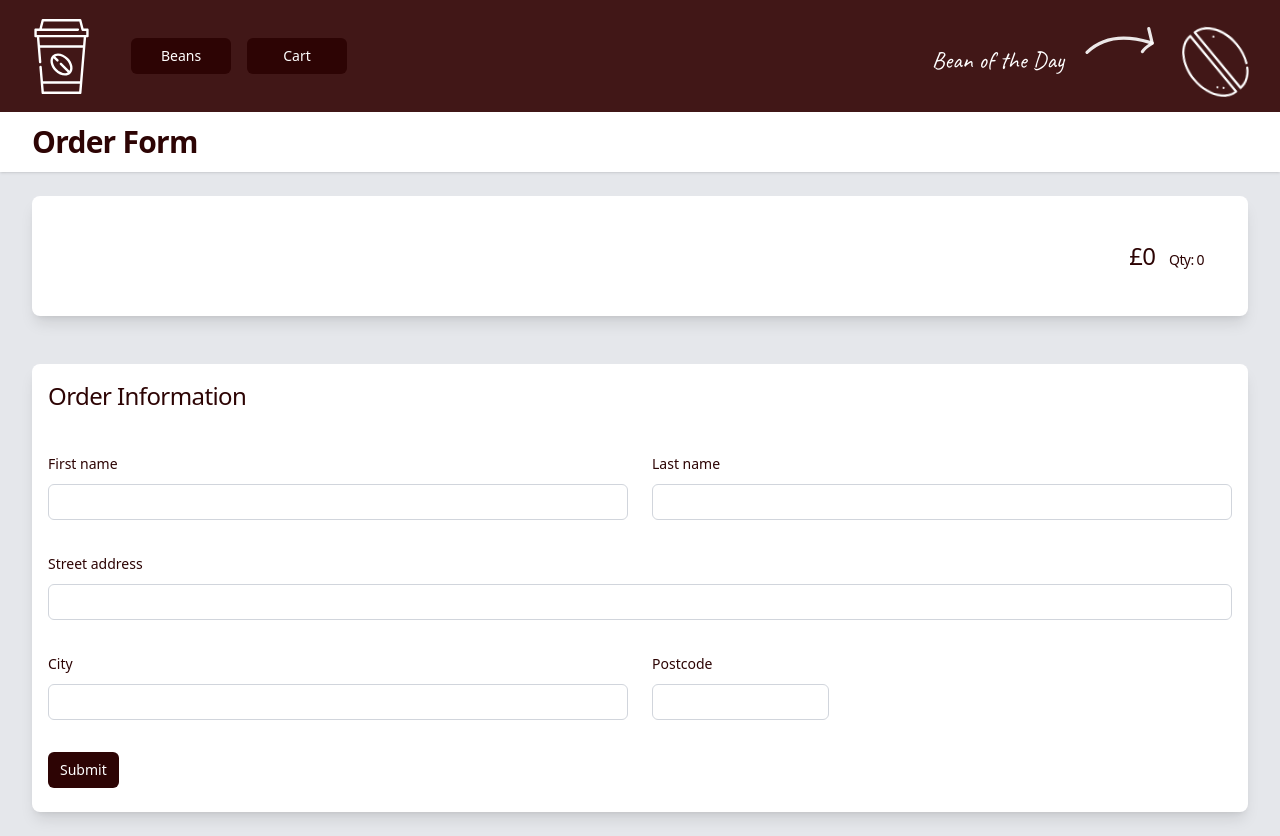
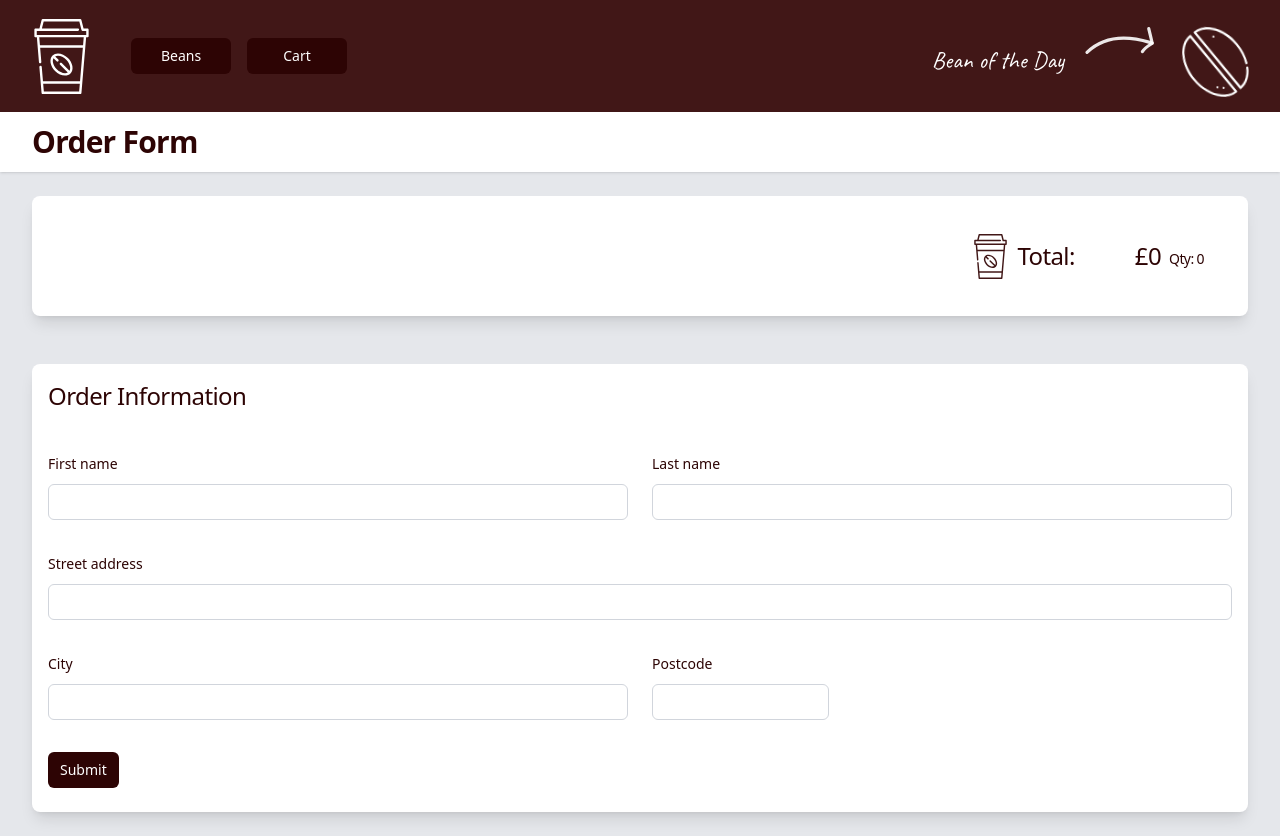
Before and after one commit to davidmarkstewart/all-the-beans-ui, a Vue app: page /order-form in a window 1280 px wide. Built offline with nearby package versions, Linux system fonts and the light colour scheme.

Commit message:
added popup when cart is empty

```diff
--- a/src/App.vue
+++ b/src/App.vue
@@ -1,6 +1,8 @@
 <script setup lang="ts">
 import BeanOfTheDay from './components/BeanOfTheDay.vue';
 import LogoSvg from './components/LogoSvg.vue';
+import router from './router';
+import Swal from 'sweetalert2';
 import { computed } from 'vue';
 import { useCartStore } from './stores/cart';
 import { useCoreStore } from './stores/core';
@@ -12,6 +14,23 @@ const coreStore = useCoreStore();
 const title = computed(() => coreStore.getPageHeader);
 
 const navButtonClasses = 'text-center cursor-pointer rounded-md bg-[#2d0404] min-w-20  md:min-w-25 px-2 py-1 md:px-5 md:py-2 text-sm font-medium text-white inline-block';
+
+const navigateToCart = () => {
+  if (cartItemCount.value > 0) {
+    router.push({ name: 'order-form' });
+  } else {
+    Swal.fire({
+      title: 'Cart is empty',
+      text: 'Please add some beans to your cart',
+      icon: 'info',
+      confirmButtonText: 'OK',
+      customClass: {
+        confirmButton: 'rounded-md bg-[#2d0404] px-3 py-2 text-sm font-medium text-white',
+      },
+      buttonsStyling: false,
+    });
+  }
+};
 </script>
 
 <template>
@@ -22,10 +41,10 @@ const navButtonClasses = 'text-center cursor-pointer rounded-md bg-[#2d0404] min
       </div>
       <div class="ml-2 md:ml-8 flex items-center">
         <RouterLink :class="navButtonClasses" :to="{ name: 'bean-list' }">Beans</RouterLink>
-        <RouterLink :class="`${navButtonClasses} ml-4 relative`" :to="{ name: 'order-form' }">
+        <a :class="`${navButtonClasses} ml-4 relative`" @click="navigateToCart">
           Cart
           <span v-if="cartItemCount !== 0" class="absolute top-0 right-0 transform translate-x-1/2 -translate-y-1/2 bg-white text-[#411717] rounded-full w-5 h-5 flex items-center justify-center text-xs">{{ cartItemCount }}</span>
-        </RouterLink>
+        </a>
       </div>
       <div class="ml-auto">
         <BeanOfTheDay />
--- a/src/components/LogoSvg.vue
+++ b/src/components/LogoSvg.vue
@@ -1,5 +1,20 @@
+<script setup lang="ts">
+import { defineProps } from 'vue';
+
+const props = defineProps({
+  colour: {
+    type: String,
+    default: '#ffffff',
+  },
+  width: {
+    type: String,
+    default: '75px',
+  },
+});
+</script>
+
 <template>
-  <svg fill="#ffffff" width="75px" version="1.1" xmlns="http://www.w3.org/2000/svg" viewBox="0 0 470 470" xmlns:xlink="http://www.w3.org/1999/xlink" enable-background="new 0 0 470 470">
+  <svg :fill="props.colour" :width="props.width" version="1.1" xmlns="http://www.w3.org/2000/svg" viewBox="0 0 470 470" xmlns:xlink="http://www.w3.org/1999/xlink" enable-background="new 0 0 470 470">
     <g id="SVGRepo_bgCarrier" stroke-width="0"></g>
     <g id="SVGRepo_tracerCarrier" stroke-linecap="round" stroke-linejoin="round"></g>
     <g id="SVGRepo_iconCarrier">
--- a/src/main.ts
+++ b/src/main.ts
@@ -11,10 +11,9 @@ const app = createApp(App);
 app.use(pinia);
 app.use(router);
 
-router.beforeEach((to, from, next) => {
-  console.log('test');
+router.beforeEach((to, _from, next) => {
   const coreStore = useCoreStore();
-  const pageTitle: string = to.meta.title as string || 'Default Title';
+  const pageTitle: string = to.meta.title as string || 'Beans';
   coreStore.setPageHeader(pageTitle);
   next();
 });
--- a/src/stores/cart.ts
+++ b/src/stores/cart.ts
@@ -14,7 +14,8 @@ export const useCartStore = defineStore('cart', {
       return this.cart.beans.reduce((acc, bean) => acc + bean.quantity, 0);
     },
     getCartTotal(): number {
-      return this.cart.beans.reduce((acc, bean) => acc + bean.quantity * bean.cost, 0);
+      const total = this.cart.beans.reduce((acc, bean) => acc + bean.quantity * bean.cost, 0);
+      return parseFloat(total.toFixed(2));
     },
     getCartQuantity(): number {
       return this.cart.beans.reduce((acc, bean) => acc + bean.quantity, 0);
--- a/src/views/OrderForm.vue
+++ b/src/views/OrderForm.vue
@@ -1,4 +1,5 @@
 <script setup lang="ts">
+import LogoSvg from '../components/LogoSvg.vue';
 import { useCartStore } from '../stores/cart';
 import { uppercaseFirstAndRestLower } from '../helpers';
 
@@ -25,8 +26,11 @@ const submitOrder = () => {
       </div>
     </li>
     <li class="flex items-center p-4 mr-7 h-20 md:h-30">
-      <div class="ml-auto">
-          {{ `£${store.getCartTotal}` }} <span class="text-sm ml-2">Qty: {{ store.getCartQuantity }}</span>
+      <div class="flex items-center ml-auto">
+        <LogoSvg class="mr-1" colour="#411717" width="45px" />
+        <span class="mr-15">Total:</span>
+        {{ `£${store.getCartTotal}` }}
+        <span class="text-sm ml-2 mt-1.5">Qty: {{ store.getCartQuantity }}</span>
       </div>
     </li>
   </ul>
```
